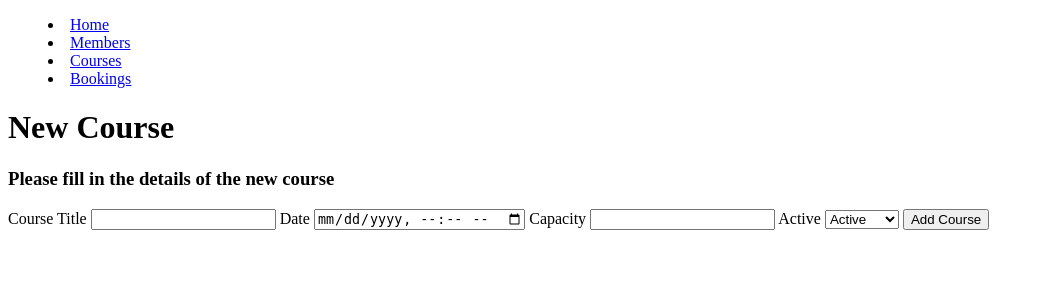
After one commit to Cetins/gymmy, a Flask app: template templates/courses/new.html in a window 1280 px wide. The commit adds this page. Shown: the top 300 px of the page, without its empty margins (0-1044 px from the left). Run offline with Flask 2, Linux system fonts and the light colour scheme; the template is opened without the code that fills it, so the values that code supplies are empty.

Commit message:
add new course completed, working nicely

```diff
--- a/templates/courses/index.html
+++ b/templates/courses/index.html
@@ -14,4 +14,6 @@
     {% endfor %}
 </ul>
 
+<a href="/courses/new">Add new Course</a>
+
 {% endblock %}
--- /dev/null
+++ b/templates/courses/new.html
@@ -0,0 +1,28 @@
+{% extends "base.html" %}
+
+{% block content %}
+
+<h1>New Course</h1>
+
+<h3>Please fill in the details of the new course</h3>
+
+<form action="/courses" method="post">
+    <label for="course">Course Title</label>
+    <input type="text" name="title">
+
+    <label for="date">Date</label>
+    <input type="datetime-local" name="date">
+
+    <label for="capacity">Capacity</label>
+    <input type="number" name="capacity">
+
+    <label for="active">Active</label>
+    <select name="active">
+        <option value="True">Active</option>
+        <option value="False">Deactive</option>
+    </select>
+
+    <input type='submit' value="Add Course">
+</form>
+
+{% endblock %}
```
Also changed, not shown: controllers/course_controller.py (+15 -0 lines).
